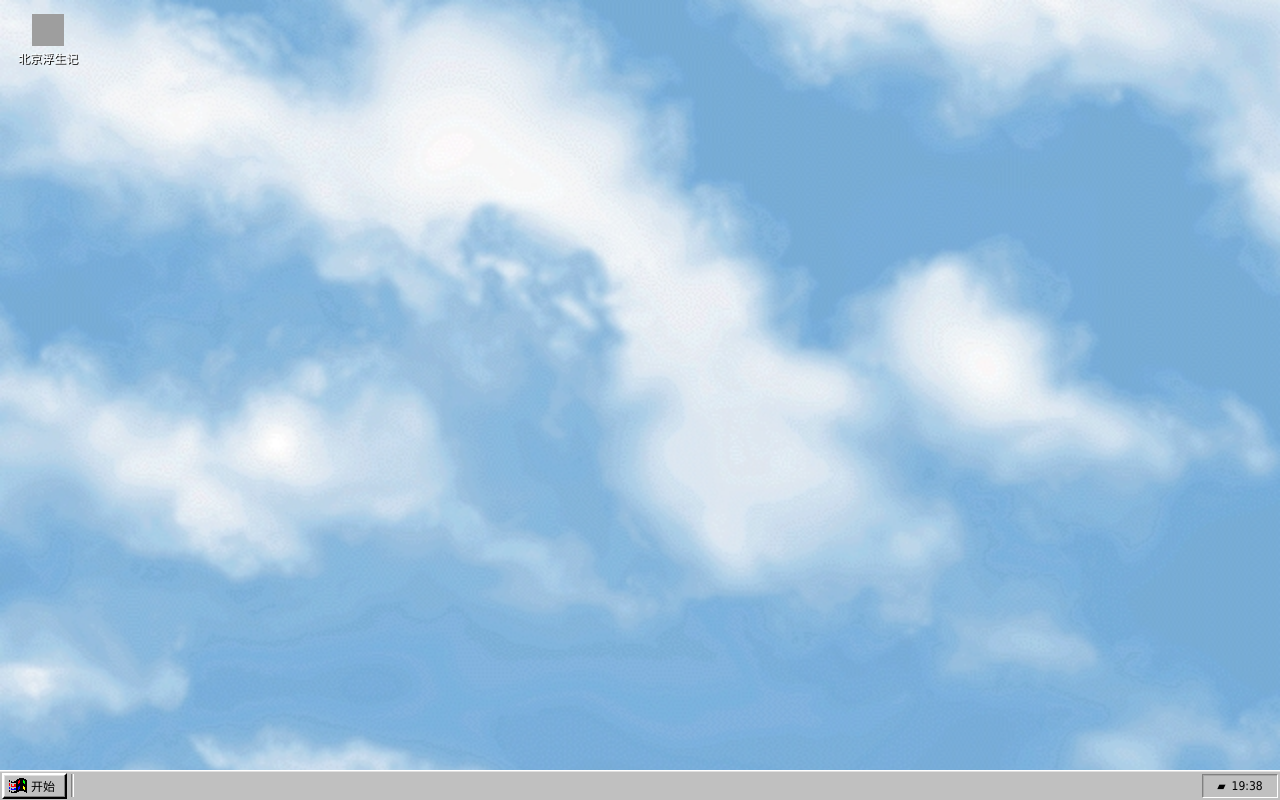
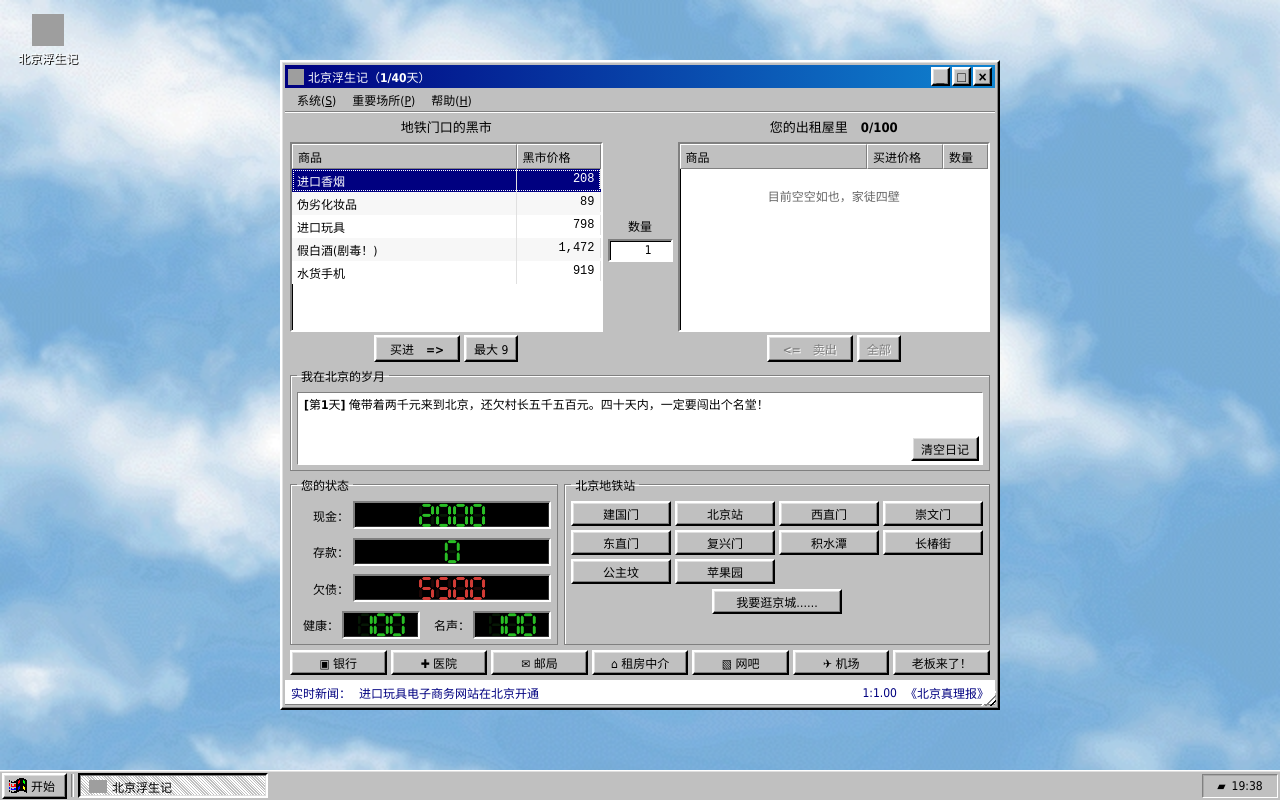
Before and after one commit to zoubingwu/beijing-hell, a React (Vite) app: page / in a window 1280 px wide. Built offline with nearby package versions, Linux system fonts and the light colour scheme; grey boxes are pictures that could not be loaded.

Commit message:
feat: open the game on page load
Start with the game window visible so players can begin immediately without opening the desktop shortcut first.

```diff
--- a/src/App.tsx
+++ b/src/App.tsx
@@ -14,7 +14,7 @@ export default function App() {
   const dispatch = useAppDispatch();
   const game = useAppSelector(selectGame);
   const day = useAppSelector(selectDayNumber);
-  const [gameOpen, setGameOpen] = useState(false);
+  const [gameOpen, setGameOpen] = useState(true);
   const [minimized, setMinimized] = useState(false);
   const [maximized, setMaximized] = useState(false);
   const [startOpen, setStartOpen] = useState(false);
```
